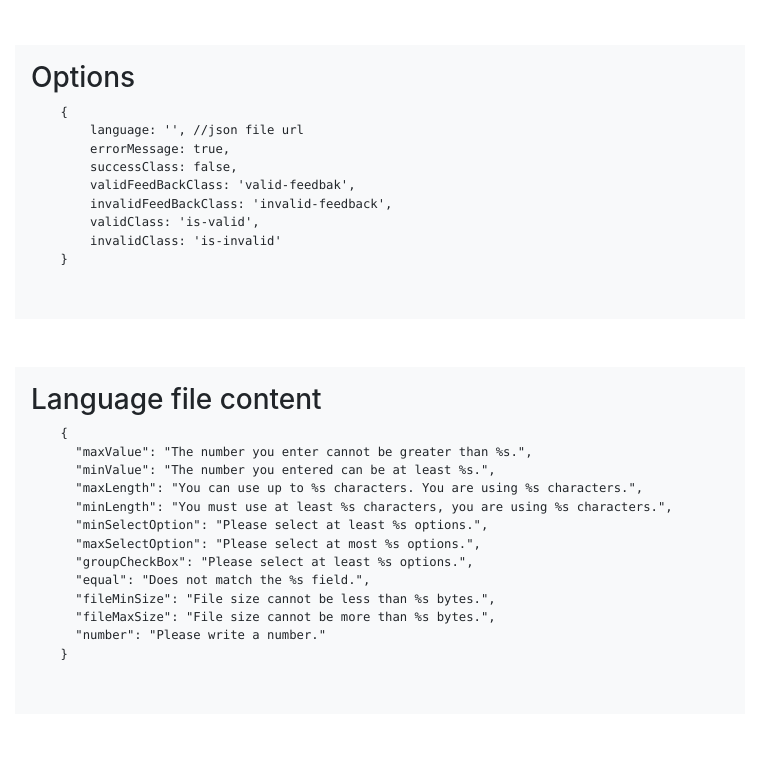
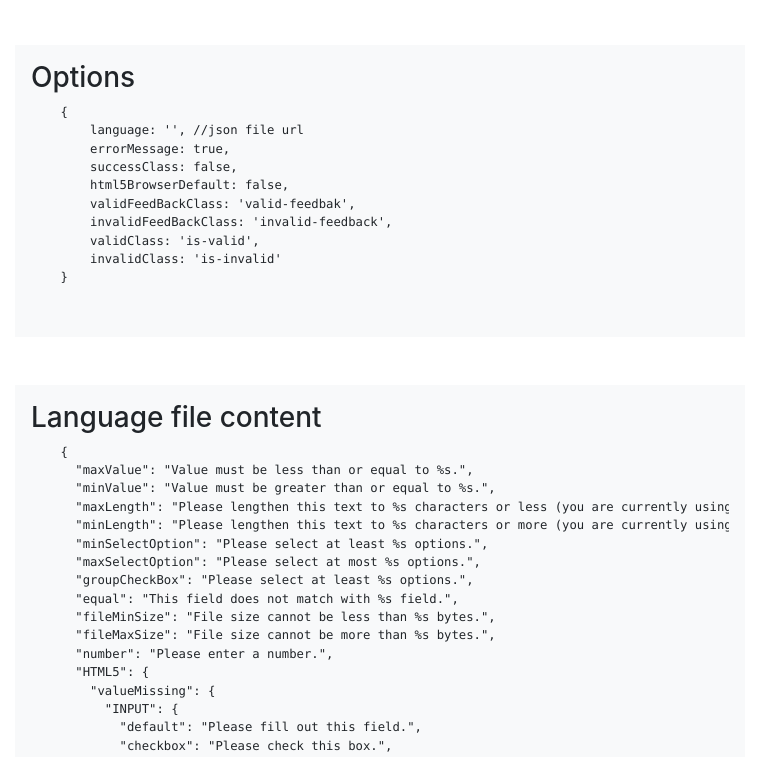
Before and after one commit to emretulek/jbvalidator, a website built with webpack: page index.html in a window 1280 px wide. Shown: the part 1139-1896 px from the top of the page, without its empty margins (260-1020 px from the left). Built offline with nearby package versions, Linux system fonts and the light colour scheme.

Commit message:
Add files via upload

```diff
--- a/index.html
+++ b/index.html
@@ -66,6 +66,7 @@
         language: '', //json file url
         errorMessage: true,
         successClass: false,
+        html5BrowserDefault: false,
         validFeedBackClass: 'valid-feedbak',
         invalidFeedBackClass: 'invalid-feedback',
         validClass: 'is-valid',
@@ -78,18 +79,67 @@
                 <code></code>
     <code><pre>
     {
-      "maxValue": "The number you enter cannot be greater than %s.",
-      "minValue": "The number you entered can be at least %s.",
-      "maxLength": "You can use up to %s characters. You are using %s characters.",
-      "minLength": "You must use at least %s characters, you are using %s characters.",
+      "maxValue": "Value must be less than or equal to %s.",
+      "minValue": "Value must be greater than or equal to %s.",
+      "maxLength": "Please lengthen this text to %s characters or less (you are currently using %s characters).",
+      "minLength": "Please lengthen this text to %s characters or more (you are currently using %s characters).",
       "minSelectOption": "Please select at least %s options.",
       "maxSelectOption": "Please select at most %s options.",
       "groupCheckBox": "Please select at least %s options.",
-      "equal": "Does not match the %s field.",
+      "equal": "This field does not match with %s field.",
       "fileMinSize": "File size cannot be less than %s bytes.",
       "fileMaxSize": "File size cannot be more than %s bytes.",
-      "number": "Please write a number."
+      "number": "Please enter a number.",
+      "HTML5": {
+        "valueMissing": {
+          "INPUT": {
+            "default": "Please fill out this field.",
+            "checkbox": "Please check this box.",
+            "radio": "Please select one of these options.",
+            "file": "Please select a file."
+          },
+          "SELECT": "Please select an item in the list."
+        },
+        "typeMismatch": {
+          "email": "Please enter an e-mail address.",
+          "url": "Please enter a URL."
+        },
+        "rangeUnderflow": {
+          "date": "Value must be %s or later.",
+          "month": "Value must be %s or later.",
+          "week": "Value must be %s or later.",
+          "time": "Value must be %s or later.",
+          "datetimeLocale": "Value must be %s or later.",
+          "number": "Value must be greater than or equal to %s.",
+          "range": "Value must be greater than or equal to %s."
+        },
+        "rangeOverflow": {
+          "date": "Value must be %s or earlier.",
+          "month": "Value must be %s or earlier.",
+          "week": "Value must be %s or earlier.",
+          "time": "Value must be %s or earlier.",
+          "datetimeLocale": "Value must be %s or earlier.",
+          "number": "Value must be less than or equal to %s.",
+          "range": "Value must be less than or equal to %s."
+        },
+        "stepMismatch": {
+          "date": "You can only select every %s. day in the date calendar.",
+          "month": "You can only select every %s. month in the date calendar.",
+          "week": "You can only select every %s. week in the date calendar.",
+          "time": "You can only select every %s. second in the time picker.",
+          "datetimeLocale": "You can only select every %s. second in the time picker.",
+          "number": "Please enter a valid value. Only %s and a multiple of %s.",
+          "range": "Please enter a valid value. Only %s and a multiple of %s."
+        },
+        "tooLong": "Please lengthen this text to %s characters or less (you are currently using %s characters).",
+        "tooShort": "Please lengthen this text to %s characters or more (you are currently using %s characters).",
+        "patternMismatch": "Please match the request format. %s",
+        "badInput": {
+          "number": "Please enter a number."
+        }
+      }
     }
+
     </pre></code>
             </div>
             <form class="needs-validation row g-3" novalidate>
@@ -462,7 +512,7 @@
 
             $.ajax({
                 method:"get",
-                url:"https://emretulek.github.io/jbvalidator/test.json",
+                url:"test.json",
                 data: $(this).serialize(),
                 success: function (data){
                     if(data.status === 'error') {
```
